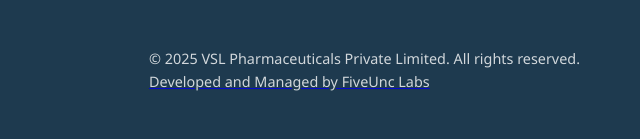
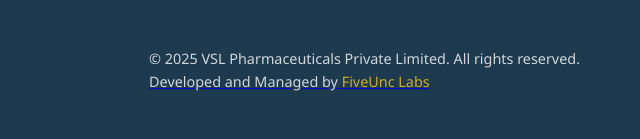
Before and after one commit to veritycurepharmaceuticals/veritycurepharmaceuticals.github.io, a plain HTML site: page index.htm in a window 1280 px wide. Shown: the part 3174-3313 px from the top of the page, 640-1280 px from the left. Drawn offline with Linux system fonts and the light colour scheme.

Commit message:
Update index.htm

```diff
--- a/index.htm
+++ b/index.htm
@@ -182,7 +182,7 @@
                 </div>
                 <div class="footer-text">
                     <p>&copy; 2025 VSL Pharmaceuticals Private Limited. All rights reserved.</p>
-                    <a href="https://www.fiveunclabs.in"><p class="no-link clrWhite">Developed and Managed by FiveUnc Labs</p></a>
+                    <a href="https://www.fiveunclabs.in"><p class="no-link clrWhite">Developed and Managed by <span class="rapidYellow">FiveUnc Labs</span></p></a>
                 </div>
             </div>
         </div>
```
